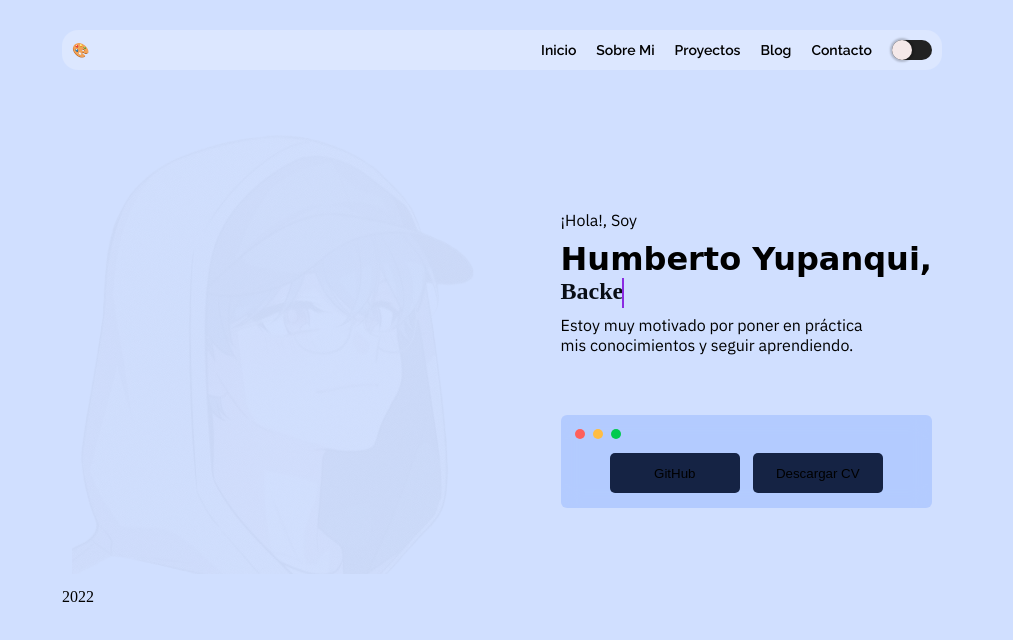
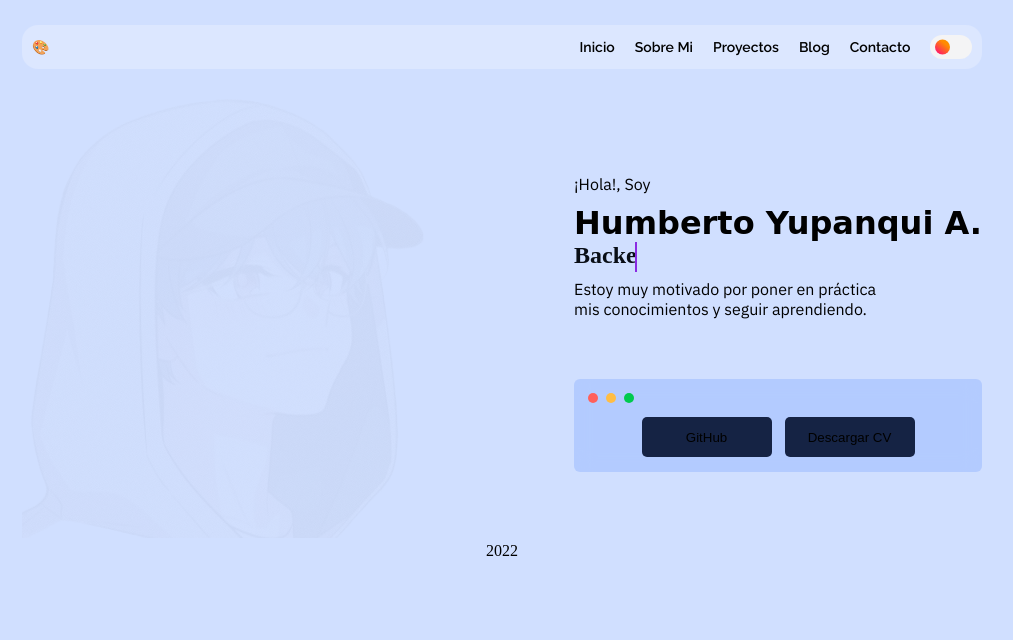
Before and after one commit to hyupanqui/portfolio, a plain HTML site: page index.html in a window 1280 px wide. Shown: the whole page, without its empty margins (138-1151 px from the left). Drawn offline with Linux system fonts and the light colour scheme; a web font is replaced by a local one.

Commit message:
dark mode

```diff
--- a/index.html
+++ b/index.html
@@ -18,23 +18,22 @@
         <li><a href="#">Blog</a></li>
         <li><a href="#">Contacto</a></li>
         <label class="switch" id="switch">
-          <span></span>
-          <span></span>
-              <!-- <input type="checkbox">
-              <span class="slider"></span> -->
+<!--           <span></span>
+          <span></span> -->
+              <input type="checkbox">
+              <span class="slider"></span>
         </label>
       </ul>
     </nav>
   </header>
-  <div>
   <div class="home">
-      <div>
+    <div class="img-home">
       <img src="img/photo.png" alt="m">
     </div>
     <div class="container-home">
       <div>
         <p>¡Hola!, Soy</p>
-          <h1>Humberto Yupanqui,</h1>
+        <h1>Humberto Yupanqui A.</h1>
         <h2><span class="typewriter" id="typewriter">Backend Developer . </span></h2>
         <p>Estoy muy motivado por poner en práctica <br> mis conocimientos y seguir aprendiendo.</p>
       </div>
@@ -57,7 +56,6 @@
       </div>
     </div>
   </div>
-  </div>
   <footer>
     <ul>
       <li>2022</li>
--- a/js/main.js
+++ b/js/main.js
@@ -1,6 +1,6 @@
-const btnSwitch = document.getElementById('switch');
+const btnSwitch = document.querySelector('.switch input');
 
-btnSwitch.addEventListener('click', () => {
+btnSwitch.addEventListener('change', () => {
   document.body.classList.toggle('dark');
   btnSwitch.classList.toggle('active');
 
--- a/styles/index.css
+++ b/styles/index.css
@@ -14,7 +14,10 @@ font-family: 'MonteCarlo', cursive;
 }
 
 body {
-  margin: 30px 200px 30px 200px;
+  display: flex;
+  flex-direction: column;
+  align-items: center;
+  margin: 0;
   background-color: #d0dfff;
   -webkit-transition: .3s ease all;
   transition: .3s ease all;
@@ -25,12 +28,10 @@ body.dark  {
 }
 
 header {
-/*   display: grid;
-  place-content: center; */
-  margin-bottom: 50px;
+  width: 75%;
   background-color: #dce7ff;
   border-radius: 16px;
-
+  margin: 25px 0px 0px 0px;
 }
 
 body.dark header {
@@ -38,11 +39,19 @@ body.dark header {
   border-radius: 16px;
 }
 
-.nav-titles, .home {
+.nav-titles {
   display: flex;
   align-items: center;
   justify-content: space-between;
   padding: 10px;
+}
+
+.home {
+  width: 75%;
+  display: flex;
+  align-items: center;
+  justify-content: space-between;
+  margin: 25px 0px 0px 0px;
 }
 
 body.dark .nav-titles {
@@ -77,19 +86,9 @@ body.dark a {
   color: #dce7ff;
 }
 
-/* .sun{
-  width: 15px;
-  opacity: 1;
-}
-
-.moon {
-  width: 12px;
-  opacity: 1;
-} */
-
 img {
   opacity: 0.03;
-  height: 60%;
+  width: 100%;
 }
 
 
@@ -217,43 +216,55 @@ body.dark h1, h2 {
 /* Dark mode */
 
 .switch {
-  background: #222222;
-  border-radius: 1000px;
-  border: none;
+  --width-of-switch: 2.6em;
+  --height-of-switch: 1.5em;
+  --size-of-icon: 15px;
+  --slider-offset: 5px;
   position: relative;
-  cursor: pointer;
-  display: flex;
-  align-items: center;
-  outline: none;
-  height: 20px;
+  width: var(--width-of-switch);
+  height: var(--height-of-switch);
 }
 
-.switch::after {
-  content: "";
-  display: block;
-  width: 20px;
-  height: 20px;
+/* Hide default HTML checkbox */
+.switch input {
+  opacity: 0;
+  width: 0;
+  height: 0;
+}
+
+/* The slider */
+.slider {
   position: absolute;
-  background: #f5e9e9;
+  cursor: pointer;
   top: 0;
   left: 0;
-  right: unset;
-  border-radius: 100%;
-  transition: 0.3s ease all;
-  box-shadow: 0px 0px 2px 2px rgba(0, 0, 0, 0.2);
+  right: 0;
+  bottom: 0;
+  background-color: #f4f4f5;
+  transition: .4s;
+  border-radius: 30px;
 }
 
-.switch.active {
-  background-color: #949db3;
-  color: #111111;
+.slider:before {
+  position: absolute;
+  content: "";
+  height: var(--size-of-icon,1.4em);
+  width: var(--size-of-icon,1.4em);
+  border-radius: 20px;
+  left: var(--slider-offset,0.3em);
+  top: 50%;
+  transform: translateY(-50%);
+  background: linear-gradient(40deg,#ff0080,#ff8c00 70%);
+ transition: .4s;
 }
 
-.switch.active::after {
-  right: 0;
-  left: unset;
+input:checked + .slider {
+  background-color: #090E16;
 }
 
-.switch span {
-  width: 20px;
-  color: #fff;
+input:checked + .slider:before {
+  left: calc(100% - (var(--size-of-icon,9em) + var(--slider-offset,1em)));
+  background: #090E16;
+  /* change the value of second inset in box-shadow to change the angle and direction of the moon  */
+  box-shadow: inset 0px -1px 2px -2px #8983f7,inset -6px -2px 0 0 #a3dafb;
 }
```
Also changed, not shown: img/ll.jpg (deleted). Lines whose indentation alone changed are shown as unchanged.
